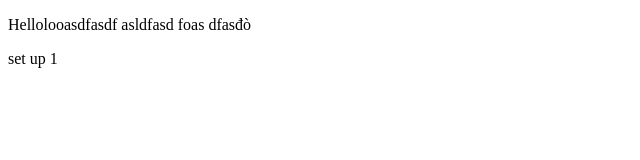
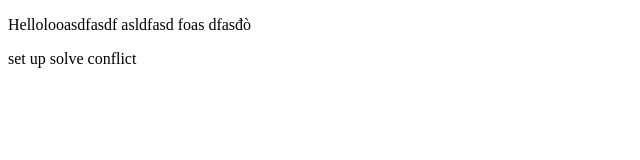
Before and after one commit to lqh1806/tets-git, a plain HTML site: page index.html in a window 1280 px wide. Shown: the full height of the page, 0-640 px from the left. Drawn offline with Linux system fonts and the light colour scheme.

Commit message:
sua file de bao loi

```diff
--- a/index.html
+++ b/index.html
@@ -9,6 +9,6 @@
 <body>
     <p>Hellolooasdfasdf asldfasd foas dfasđò </p>
 
-    <p> set up 1 </p>
+    <p> set up solve conflict </p>
 </body>
 </html>
```
Also changed, not shown: 1 other file.
